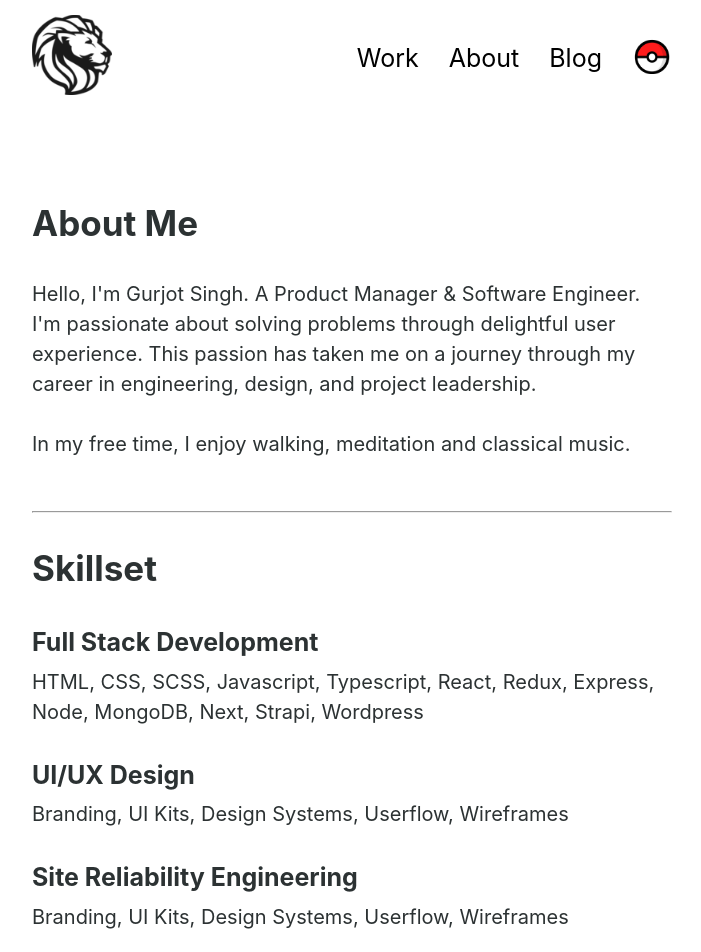
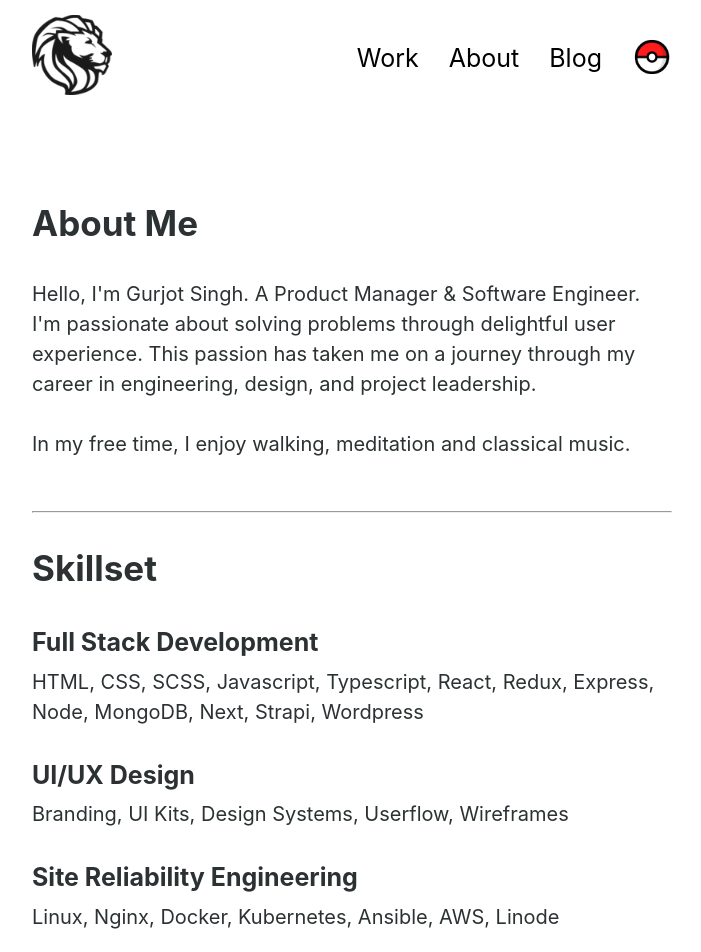
Before and after one commit to gurjotsinghdev/gurjotsinghdev, a Next.js app: page /about in a window 1280 px wide. Shown: the top 952 px of the page, without its empty margins (288-989 px from the left). Built offline with nearby package versions, Linux system fonts and the light colour scheme.

Commit message:
sre skillset addition

```diff
--- a/components/aboutMe.js
+++ b/components/aboutMe.js
@@ -24,7 +24,7 @@ export default function AboutMe ( ) {
                 <h3>UI/UX Design</h3>
                 <p>Branding, UI Kits, Design Systems, Userflow, Wireframes</p>
                 <h3>Site Reliability Engineering</h3>
-                <p>Branding, UI Kits, Design Systems, Userflow, Wireframes</p>
+                <p>Linux, Nginx, Docker, Kubernetes, Ansible, AWS, Linode</p>
 
             </div>
 
```
